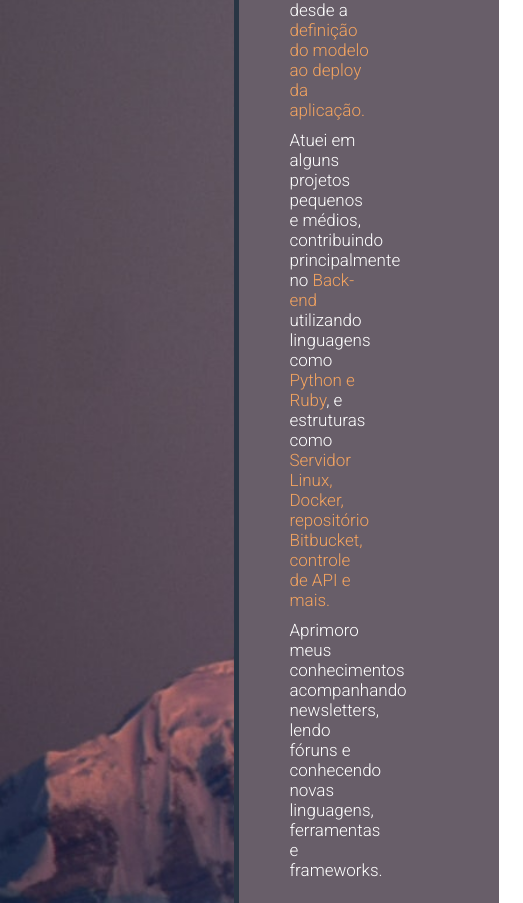
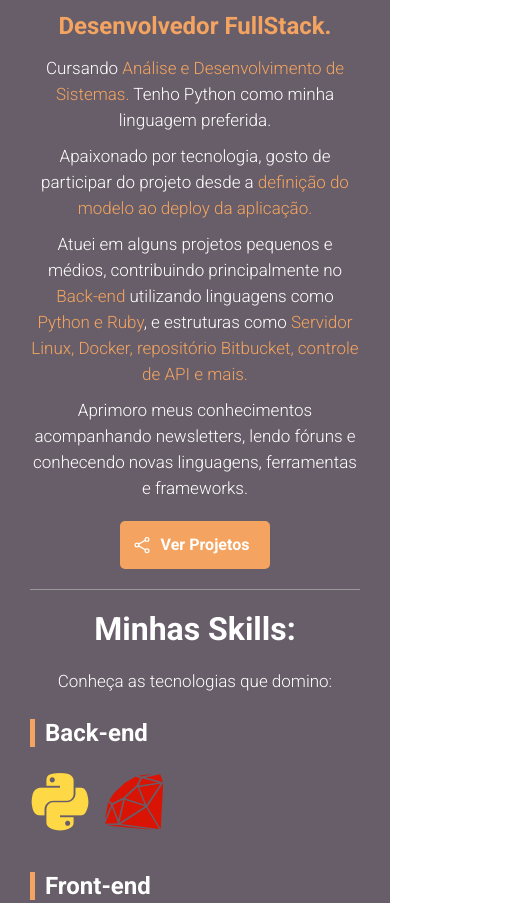
Before and after one commit to vagnerdemelo/vagnerdemelo.github.io, a plain HTML site: page index.html in a window 390 px wide. Shown: the part 584-1487 px from the top of the page, 523 px wide, since content can reach past the window. Drawn offline with nearby package versions, Linux system fonts and the light colour scheme.

Commit message:
Portifolio Finalizado
criação de portifolio em HTML e CSS

```diff
--- a/css/styles.css
+++ b/css/styles.css
@@ -187,3 +187,51 @@
     font-size: 45px;
     margin-right: 10px;
 }
+
+
+/* Mobile */
+
+@media(max-width: 450px) {
+
+    #container {
+        flex-direction: column;
+    }
+
+    #bio-container {
+        min-height: auto;
+        border-right: none;
+        border-bottom: 5px solid var(--bio-border-color);
+    }
+
+    #bio-container p {
+        max-width: 60%;
+        margin: 10px auto;
+    }
+
+    #about-container {
+        text-align: center;
+        padding: 30px;
+    }
+
+    #about-container .description {
+        margin: 10px auto;
+        max-width: 100%;
+        line-height: 26px;
+    }
+
+    #btn-projects {
+        margin: 20px auto;
+    }
+
+    .skills-box {
+        flex: 1 1 100%;
+        max-width: 100%;
+        margin-bottom: 40px;
+        text-align: left;
+    }
+
+    .skills-box i {
+        font-size: 60px;
+    }
+
+}
--- a/index.html
+++ b/index.html
@@ -5,6 +5,8 @@
     <meta http-equiv="X-UA-Compatible" content="IE=edge">
     <meta name="viewport" content="width=device-width, initial-scale=1.0">
     <title>Portifólio Vagner de Melo</title>
+    <!-- Favicon -->
+    <link rel="icon" type="image/png" href="img/istockphoto-898443378-170667a.jpg"/>
     <!-- Google Fonts -->
     <link rel="preconnect" href="https://fonts.googleapis.com">
     <link rel="preconnect" href="https://fonts.gstatic.com" crossorigin>
```
Also changed, not shown: img/istockphoto-898443378-170667a.jpg (added).
